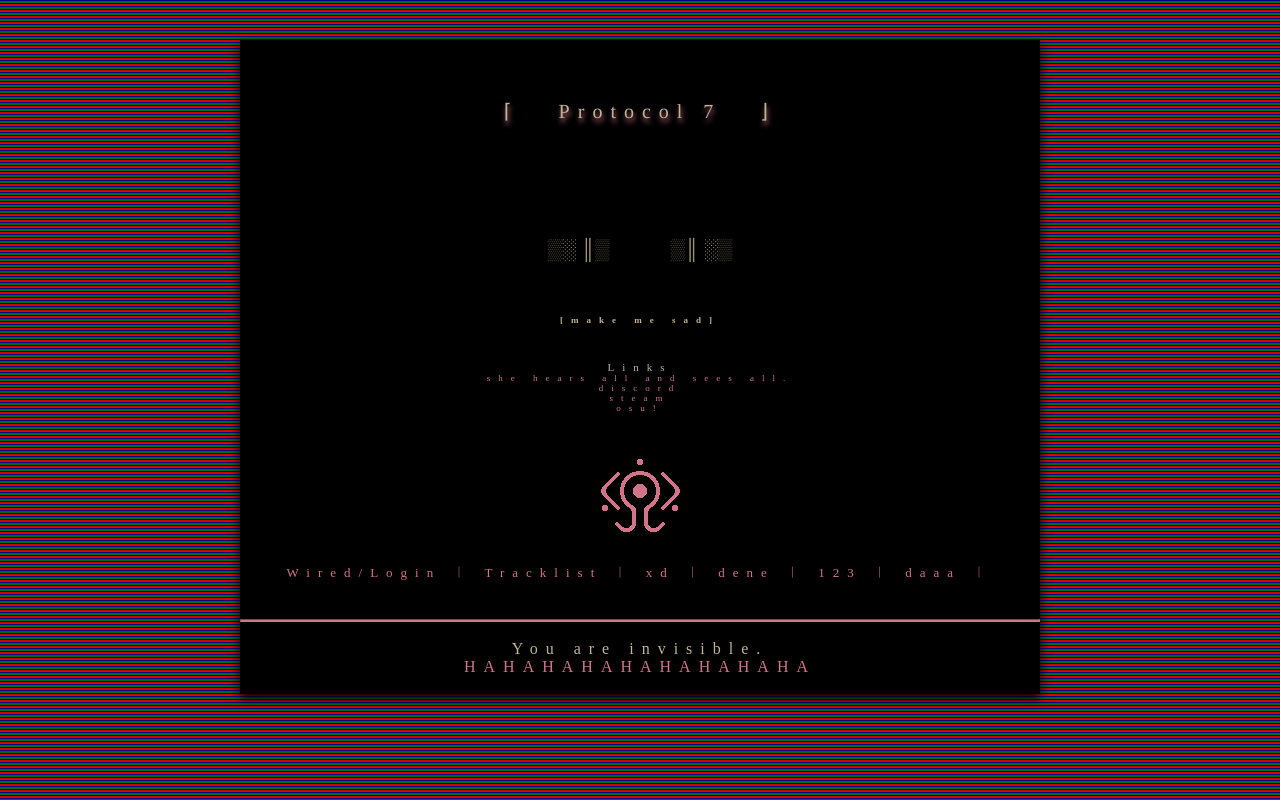
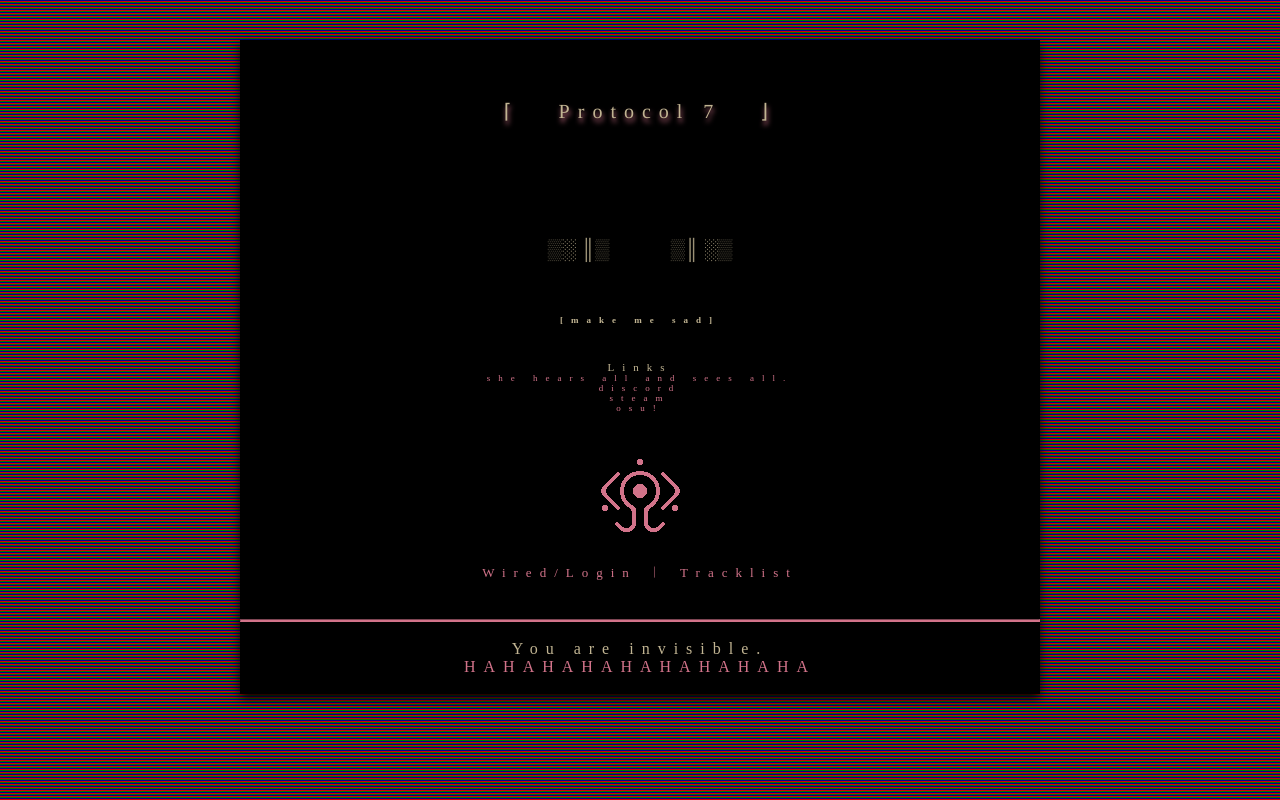
Before and after one commit to nekodonoo/hyt, a plain HTML site: page index.html in a window 1280 px wide. Shown: the top 800 px of the page. Drawn offline with Linux system fonts and the light colour scheme.

Commit message:
Update index.html

```diff
--- a/index.html
+++ b/index.html
@@ -51,7 +51,7 @@
   <p class="blinkFrame blink"> ⌊ </p>
   <p class="blinkFrame blink"> ⌋ </p>
   <img class="logo" src="images/ViRmrhJrp9aG.gif">
-  <p id="navline"><a href="login.html">Wired/Login ︱ </a><a href="tracklist.html">Tracklist ︱ </a><a href="tracklist.html">xd ︱ </a><a href="tracklist.html">dene ︱ </a><a href="tracklist.html">123 ︱ </a><a href="tracklist.html">daaa ︱ </a> <br>
+  <p id="navline"><a href="login.html">Wired/Login ︱ </a><a href="tracklist.html">Tracklist</a><br>
     </p>
     <br>
   <hr>
```
